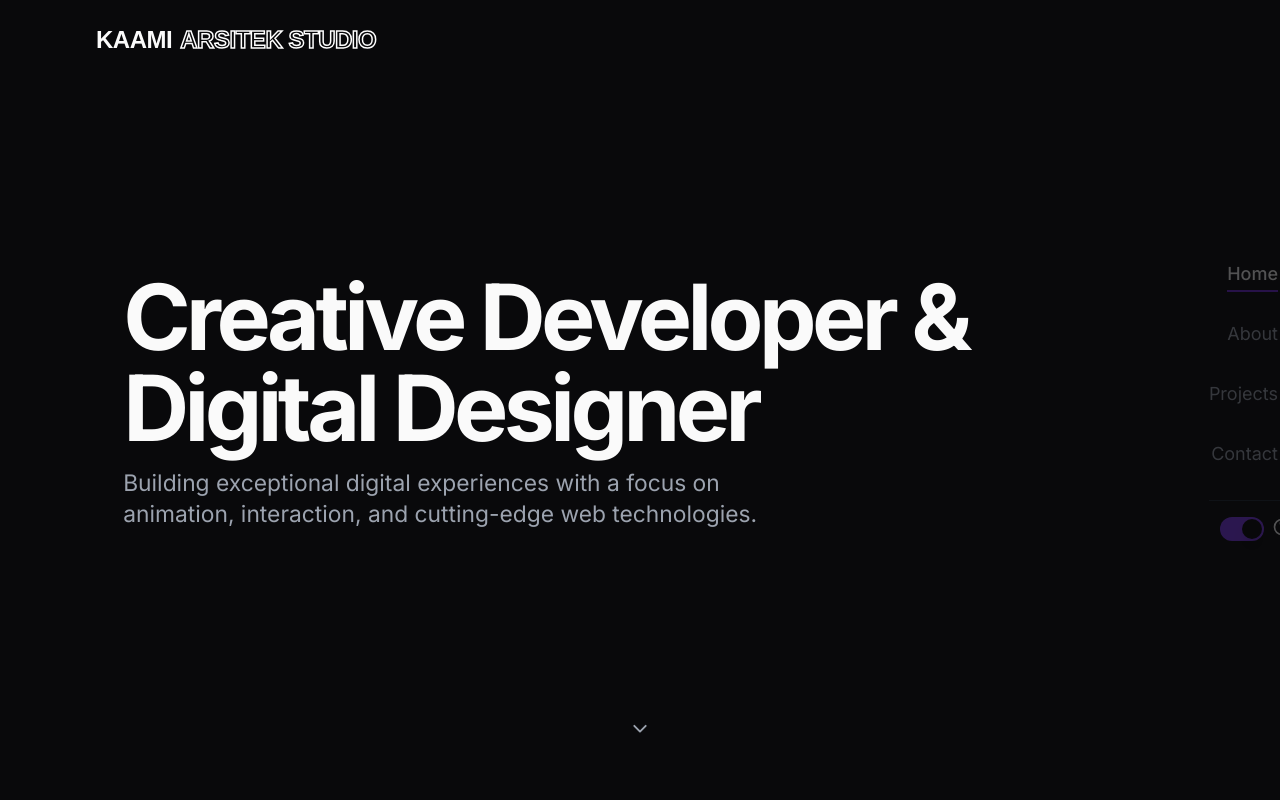
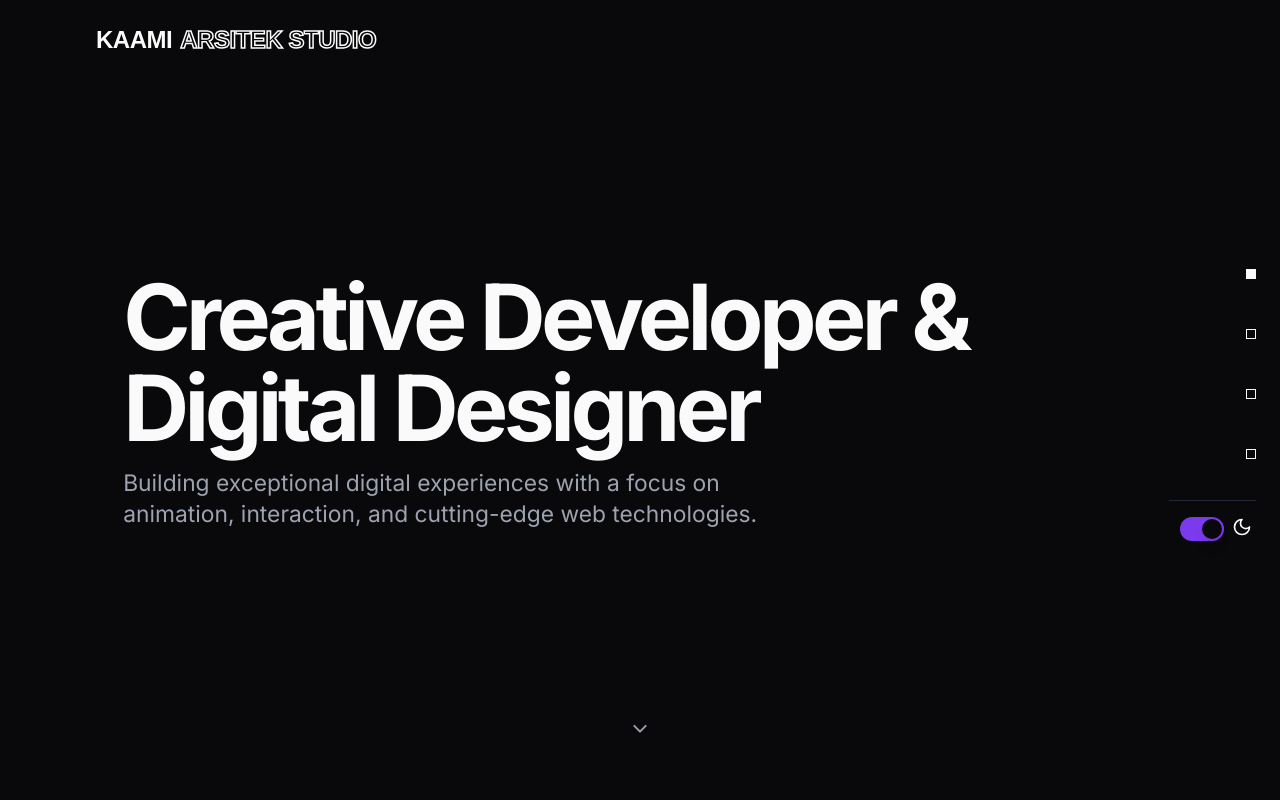
Before and after one commit to ibramfy/kaami-studio, a Next.js app: page / in a window 1280 px wide. Shown: the top 800 px of the page. Built offline with nearby package versions, Linux system fonts and the light colour scheme.

Commit message:
feat: update navbar dot to reflect scroll position
Change dot based on visible section during scroll.

Co-authored-by: null <201113125+ibramfy@users.noreply.github.com>

```diff
--- a/app/globals.css
+++ b/app/globals.css
@@ -176,18 +176,23 @@ h6 {
   @apply w-full;
 }
 
-/* Custom navigation dot */
-.scroll-nav-dot {
+/* Navigation Dot */
+.nav-dot {
   width: 10px;
   height: 10px;
   display: inline-block;
-  border: 1px solid;
-  border-color: inherit;
+  border: 1px solid currentColor;
   content: "";
   background-color: transparent;
   transition: border-color .2s ease-in-out, background-color .2s ease-in-out;
 }
 
-.group:hover .scroll-nav-dot {
+/* Active Navigation Dot */
+.nav-dot-active {
   background-color: currentColor;
 }
+
+/* Hover effect for navigation dot */
+.group:hover .nav-dot:not(.nav-dot-active) {
+  background-color: rgba(currentColor, 0.3);
+}
--- a/components/navbar.tsx
+++ b/components/navbar.tsx
@@ -1,7 +1,8 @@
 "use client"
 
+import type React from "react"
+
 import { useState, useEffect } from "react"
-import Link from "next/link"
 import { motion, AnimatePresence } from "framer-motion"
 import { Menu, X } from "lucide-react"
 import { ThemeSwitcher } from "./theme-switcher"
@@ -10,51 +11,101 @@ import { Logo } from "./logo"
 export function Navbar() {
   const [isOpen, setIsOpen] = useState(false)
   const [scrolled, setScrolled] = useState(false)
-  const [activeLink, setActiveLink] = useState("/")
-  const [isNavVisible, setIsNavVisible] = useState(false)
+  const [activeSection, setActiveSection] = useState("/")
+  const [hoveredLink, setHoveredLink] = useState<string | null>(null)
+
+  // Define sections and their corresponding IDs
+  const navLinks = [
+    { name: "Home", href: "/", id: "home" },
+    { name: "About", href: "/#about", id: "about" },
+    { name: "Projects", href: "/projects", id: "projects" },
+    { name: "Contact", href: "/#contact", id: "contact" },
+  ]
 
   useEffect(() => {
+    // Function to check which section is currently in view
     const handleScroll = () => {
-      const offset = window.scrollY
-      if (offset > 50) {
+      const scrollPosition = window.scrollY + window.innerHeight / 3
+
+      // Set scrolled state for header styling
+      if (window.scrollY > 50) {
         setScrolled(true)
       } else {
         setScrolled(false)
       }
-    }
 
-    // Set active link based on current path or scroll position
-    const setActiveLinkFromPath = () => {
-      const path = window.location.pathname
-      const hash = window.location.hash
+      // Check if we're on the homepage
+      if (window.location.pathname === "/") {
+        // Check each section to see if it's in view
+        const sections = navLinks.map((link) => link.id)
 
-      if (hash) {
-        setActiveLink(hash)
-      } else if (path === "/") {
-        setActiveLink("/")
+        // Find the current section in view
+        for (let i = sections.length - 1; i >= 0; i--) {
+          const section = document.getElementById(sections[i])
+          if (section) {
+            const sectionTop = section.offsetTop
+            const sectionHeight = section.offsetHeight
+
+            if (scrollPosition >= sectionTop && scrollPosition <= sectionTop + sectionHeight) {
+              setActiveSection(navLinks[i].href)
+              break
+            }
+          }
+        }
+
+        // If we're at the very top of the page, set Home as active
+        if (window.scrollY < 100) {
+          setActiveSection("/")
+        }
       } else {
-        setActiveLink(path)
+        // If we're not on the homepage, set active based on pathname
+        const path = window.location.pathname
+        const matchingLink = navLinks.find(
+          (link) => link.href === path || (path.startsWith("/projects") && link.href === "/projects"),
+        )
+
+        if (matchingLink) {
+          setActiveSection(matchingLink.href)
+        }
       }
     }
 
-    setActiveLinkFromPath()
+    // Initial check
+    handleScroll()
+
+    // Add scroll event listener
     window.addEventListener("scroll", handleScroll)
-    window.addEventListener("hashchange", setActiveLinkFromPath)
 
+    // Cleanup
     return () => {
       window.removeEventListener("scroll", handleScroll)
-      window.removeEventListener("hashchange", setActiveLinkFromPath)
     }
   }, [])
 
   const toggleMenu = () => setIsOpen(!isOpen)
 
-  const navLinks = [
-    { name: "Home", href: "/" },
-    { name: "About", href: "/#about" },
-    { name: "Projects", href: "/projects" },
-    { name: "Contact", href: "/#contact" },
-  ]
+  // Function to scroll to section instead of using default link behavior
+  const scrollToSection = (e: React.MouseEvent<HTMLAnchorElement>, href: string) => {
+    e.preventDefault()
+
+    // If it's a hash link on the homepage
+    if (href.startsWith("/#") && window.location.pathname === "/") {
+      const id = href.replace("/#", "")
+      const element = document.getElementById(id)
+
+      if (element) {
+        element.scrollIntoView({ behavior: "smooth" })
+      }
+    } else {
+      // For other pages, use normal navigation
+      window.location.href = href
+    }
+
+    // Close mobile menu if open
+    if (isOpen) {
+      toggleMenu()
+    }
+  }
 
   return (
     <>
@@ -79,40 +130,31 @@ export function Navbar() {
         </div>
       </motion.header>
 
-      {/* Desktop Right Sidebar Navigation - Hidden until hover */}
-      <div
-        className="fixed top-0 right-0 bottom-0 z-30 hidden md:flex flex-col justify-center"
-        onMouseEnter={() => setIsNavVisible(true)}
-        onMouseLeave={() => setIsNavVisible(false)}
-      >
-        <motion.nav
-          className="p-6 rounded-l-xl"
-          initial={{ x: 100, opacity: 0 }}
-          animate={{ x: isNavVisible ? 0 : 40, opacity: isNavVisible ? 1 : 0.3 }}
-          transition={{ duration: 0.3 }}
-        >
+      {/* Desktop Right Sidebar Navigation - Always visible, text hidden until hover */}
+      <div className="fixed top-0 right-0 bottom-0 z-30 hidden md:flex flex-col justify-center">
+        <motion.nav className="p-6 rounded-l-xl" initial={{ x: 0 }} animate={{ x: 0 }}>
           <div className="flex flex-col space-y-8 items-end">
             {navLinks.map((link) => (
-              <Link
+              <a
                 key={link.name}
                 href={link.href}
-                className={`group flex items-center text-lg transition-all duration-300 ${
-                  activeLink === link.href || (link.href === "/" && activeLink === "/")
-                    ? "text-foreground font-medium"
-                    : "text-muted-foreground hover:text-foreground"
-                }`}
+                className="group relative flex items-center text-lg transition-all duration-300"
+                onMouseEnter={() => setHoveredLink(link.href)}
+                onMouseLeave={() => setHoveredLink(null)}
+                onClick={(e) => scrollToSection(e, link.href)}
               >
-                <span className="relative scroll-nav__item">
+                {/* Text that appears on hover */}
+                <motion.span
+                  className={`mr-2 transition-all duration-300 ${
+                    hoveredLink === link.href ? "opacity-100 translate-x-0" : "opacity-0 translate-x-4"
+                  }`}
+                >
                   {link.name}
-                  <motion.span
-                    className="absolute -bottom-1 left-0 w-0 h-0.5 bg-primary group-hover:w-full transition-all duration-300"
-                    initial={{ width: activeLink === link.href ? "100%" : "0%" }}
-                    animate={{ width: activeLink === link.href ? "100%" : "0%" }}
-                    transition={{ duration: 0.3 }}
-                  />
-                </span>
-                <span className="ml-2 scroll-nav-dot" />
-              </Link>
+                </motion.span>
+
+                {/* Navigation Dot */}
+                <span className={`nav-dot ${activeSection === link.href ? "nav-dot-active" : ""}`} />
+              </a>
             ))}
             <div className="pt-4 border-t border-border w-full flex justify-end">
               <ThemeSwitcher />
@@ -139,15 +181,15 @@ export function Navbar() {
                   animate={{ y: 0, opacity: 1 }}
                   transition={{ delay: index * 0.1 }}
                 >
-                  <Link
+                  <a
                     href={link.href}
                     className={`text-2xl font-medium ${
-                      activeLink === link.href ? "text-foreground" : "text-muted-foreground"
+                      activeSection === link.href ? "text-foreground" : "text-muted-foreground"
                     }`}
-                    onClick={toggleMenu}
+                    onClick={(e) => scrollToSection(e, link.href)}
                   >
                     {link.name}
-                  </Link>
+                  </a>
                 </motion.div>
               ))}
               <motion.div
```
